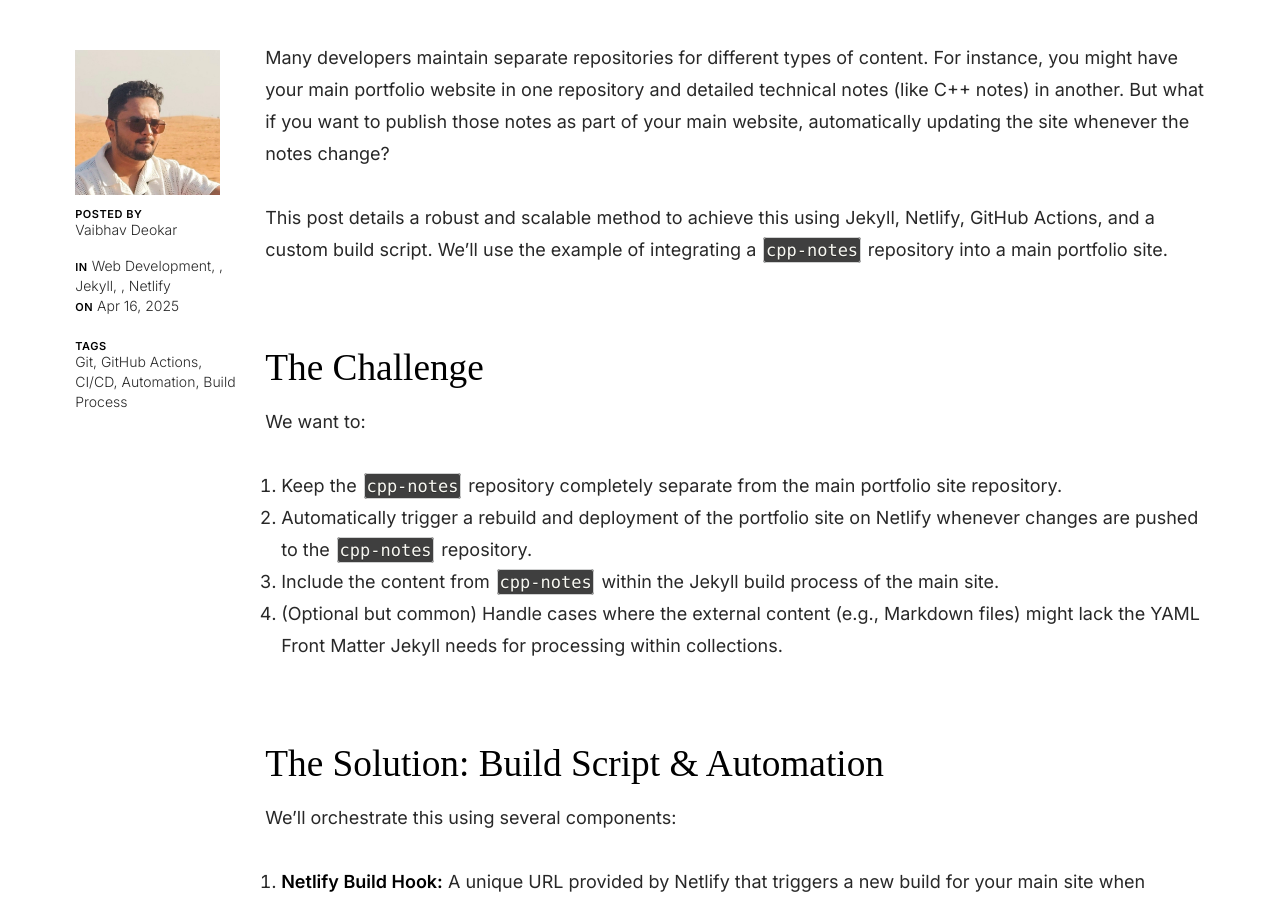
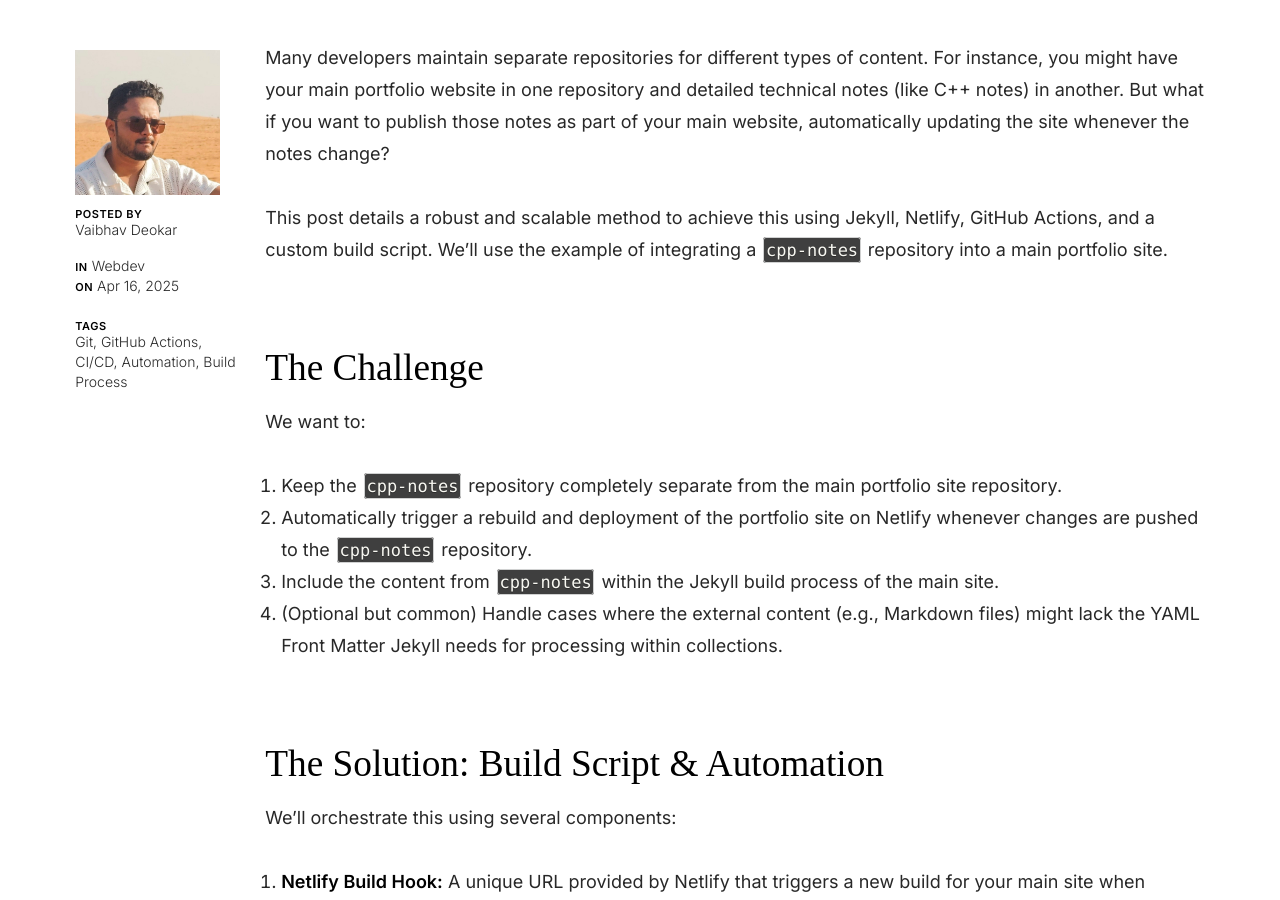
Before and after one commit to dev-ai-kar/vaibhavdeokar-portfolio, a Jekyll site: the page built from _posts/2025-04-16-integrating-external-repo-netlify-jekyll.md, in a window 1280 px wide and 900 px high, scrolled down 446 px. Built offline with Jekyll 4.4.1, drawn with Linux system fonts in a browser that asks for light colours; some web fonts are replaced.

Commit message:
refactor: update categories for consistency in Jekyll post

```diff
--- a/_posts/2025-04-16-integrating-external-repo-netlify-jekyll.md
+++ b/_posts/2025-04-16-integrating-external-repo-netlify-jekyll.md
@@ -2,7 +2,7 @@
 layout: post
 title: "Integrating External Repositories into Jekyll on Netlify"
 date: 2025-04-16
-categories: [Web Development, Jekyll, Netlify]
+categories: [Webdev]
 tags: [Git, GitHub Actions, CI/CD, Automation, Build Process]
 description: "A detailed guide on automatically including content from separate Git repositories into your main Jekyll site during the Netlify build process using a custom build script."
 author: Vaibhav Deokar
```
